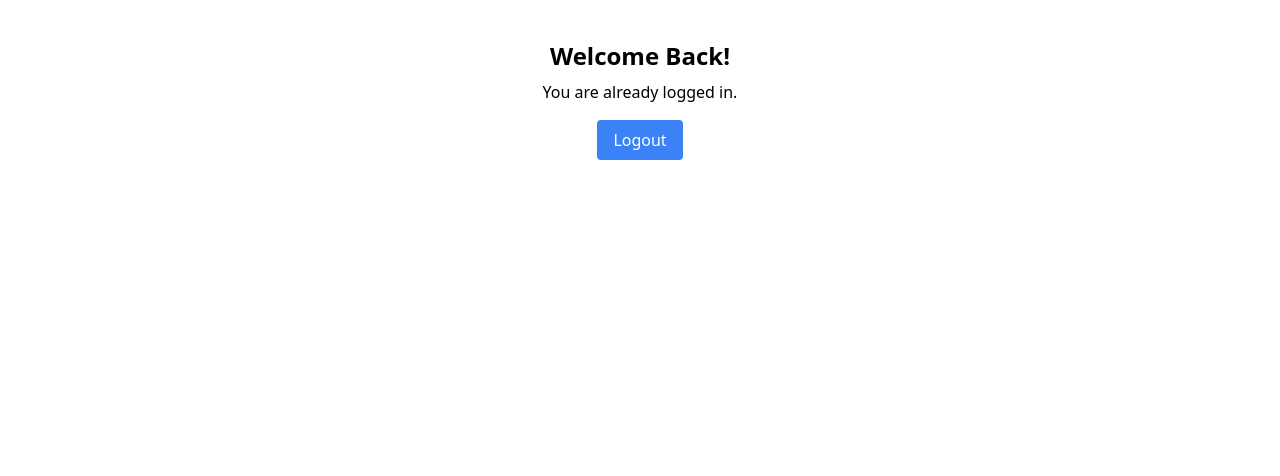
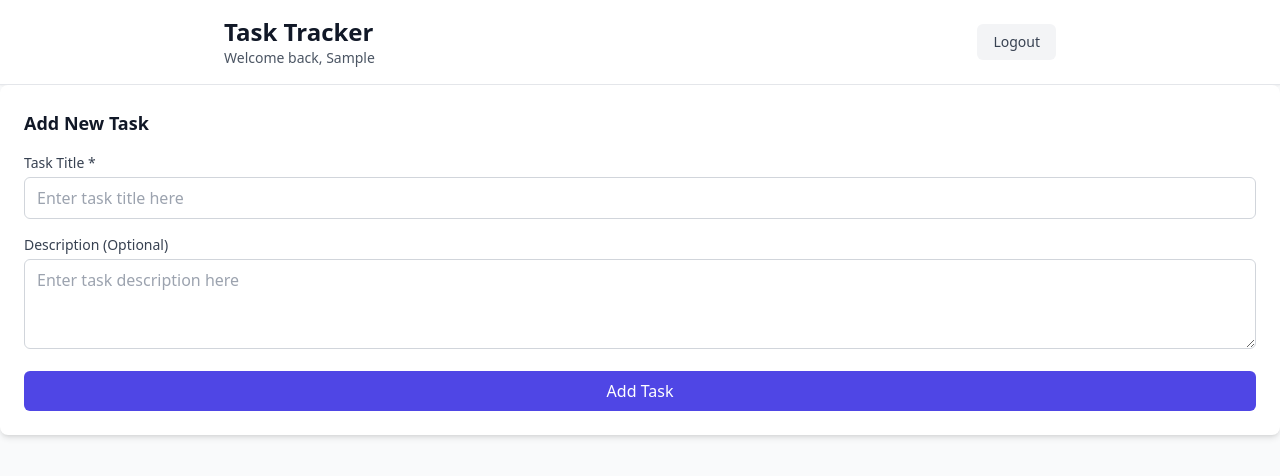
Before and after one commit to Arjunhg/task-tracker, a React (Create React App) app: page / in a window 1280 px wide. Both pictures are taken after typing "Sample" into the empty fields and a click on the button "Get Started". Shown: the top 476 px of the page. Built offline with nearby package versions, Linux system fonts and the light colour scheme.

Commit message:
feat(manager): implement task add functionality through Task Form

```diff
--- a/src/App.js
+++ b/src/App.js
@@ -1,6 +1,7 @@
 import { useEffect, useState } from "react";
 import Login from "./component/Login";
 import { getUser } from "./utility/localStorage";
+import Dashboard from "./component/Dashboard";
 
 
 function App() {
@@ -18,20 +19,15 @@ function App() {
     setIsAuth(true);
   }
 
+  const handleLogout = () => {
+    setIsAuth(false);
+  }
+
   return (
     <div>
       {
         isAuth ? (
-          <div className="text-center mt-10">
-            <h1 className="text-2xl font-bold">Welcome Back!</h1>
-            <p className="mt-2">You are already logged in.</p>
-            <button
-              className="mt-4 px-4 py-2 bg-blue-500 text-white rounded"
-              onClick={() => setIsAuth(false)}
-            >
-              Logout
-            </button>
-          </div>
+          <Dashboard onLogout={handleLogout}/>
         ) : (
           <Login onLogin={handleLogin}/>
         )
--- /dev/null
+++ b/src/component/Dashboard.js
@@ -0,0 +1,56 @@
+import { useEffect, useState } from "react";
+import { getUser, logoutUser } from "../utility/localStorage";
+import TaskForm from "./TaskForm";
+
+
+const Dashboard = ({onLogout}) => {
+
+    const [username, setUsername] = useState('');
+    const [task, setTask] = useState([]);
+
+    useEffect(() => {
+        const savedUsername = getUser();
+
+        setUsername(savedUsername || 'Guest');
+    },[]);
+
+    const handleLogout = () => {
+        logoutUser();
+        onLogout();
+    }
+
+    const handleAddTask = (newTask) => {
+        // task.push(newTask); //Mutate original array
+        setTask([...task, newTask]);
+        console.log('Task added:', newTask);
+    }
+
+    return (
+        <div className="min-h-screen bg-gray-50">
+            {/* Header */}
+            <header className="bg-white shadow-sm border-b">
+                <div className="max-w-4xl mx-auto px-4 sm:px-6 lg:px-8">
+                    <div className="flex justify-between items-center py-4">
+                        <div>
+                            <h1 className="text-2xl font-bold text-gray-900">Task Tracker</h1>
+                            <p className="text-sm text-gray-600">Welcome back, {username}</p>
+                        </div>
+                        <button
+                            onClick={handleLogout}
+                            className="px-4 py-2 text-sm font-medium text-gray-700 bg-gray-100 rounded-md hover:bg-gray-200 focus:outline-none focus:ring-2 focus:ring-gray-500 focus:ring-offset-2 transition-colors"
+                        >
+                            Logout
+                        </button>
+                    </div>
+                </div>
+            </header>
+
+            {/* Main */}
+            <main>
+                <TaskForm onAddTask={handleAddTask}/>
+            </main>
+        </div>
+    )
+}
+
+export default Dashboard;
--- /dev/null
+++ b/src/component/TaskForm.js
@@ -0,0 +1,91 @@
+import { useState } from "react";
+
+
+const TaskForm = ({onAddTask}) => {
+
+    const [title, setTitle] = useState('');
+    const [description, setDescription] = useState('');
+    const [error, setError] = useState('');
+
+    const handleSubmit = (e) => {
+        e.preventDefault();
+
+        if(!title.trim()) {
+            setError('Title is required');
+            return;
+        }
+
+        const newtask = {
+            id: Date.now(),
+            title: title.trim(),
+            description: description.trim() || 'No description provided',
+            completed: false,
+            createdAt: new Date().toISOString(),
+        }
+
+        onAddTask(newtask);
+
+        setTitle('');
+        setDescription('');
+        setError('');
+    }
+
+    return (
+        <div className="bg-white rounded-lg shadow-md p-6 mb-6">
+            <h3 className="text-lg font-semibold text-gray-900 mb-4">
+                Add New Task
+            </h3>
+
+            {/* Form */}
+            <form onSubmit={handleSubmit} className="space-y-4">
+                <div>
+                    <label htmlFor="title" className="block text-sm font-medium text-gray-700 mb-1">
+                        Task Title *
+                    </label>
+                    <input
+                        type="text"
+                        id="title"
+                        value={title}
+                        placeholder="Enter task title here"
+                        required
+                        onChange={(e) => {
+                            setTitle(e.target.value);
+                            setError('');
+                        }}
+                         className="w-full px-3 py-2 border border-gray-300 rounded-md focus:outline-none focus:ring-2 focus:ring-indigo-500 focus:border-indigo-500"
+                    />
+                </div>
+
+                <div>
+                    <label htmlFor="description" className="block text-sm font-medium text-gray-700 mb-1">
+                         Description (Optional)
+                    </label>
+                    <textarea
+                        type="text"
+                        id="description"
+                        value={description}
+                        rows="3"
+                        placeholder="Enter task description here"
+                        className="w-full px-3 py-2 border border-gray-300 rounded-md focus:outline-none focus:ring-2 focus:ring-indigo-500 focus:border-indigo-500"
+                        onChange={(e) => {
+                            setDescription(e.target.value);
+                            setError('');
+                        }}
+                    />
+                </div>
+
+                {
+                    error && (
+                        <p className="text-sm text-red-600">{error}</p>
+                    )
+                }
+
+                <button type='submit' className="w-full bg-indigo-600 text-white py-2 px-4 rounded-md hover:bg-indigo-700 focus:outline-none focus:ring-2 focus:ring-indigo-500 focus:ring-offset-2 transition-colors">
+                    Add Task
+                </button>
+            </form>
+        </div>
+    )
+}
+
+export default TaskForm;
--- a/src/utility/localStorage.js
+++ b/src/utility/localStorage.js
@@ -16,6 +16,14 @@ export const getFromLocalStorage = (key, defaultValue=null) => {
     }
 }
 
+export const removeFromLocalStorage = (key) => {
+    try {
+        localStorage.removeItem(key);
+    } catch (error) {
+        console.error('Error removing from localStorage:', error);
+    }
+}
+
 export const saveUser = (username) => {
     saveToLocalStorage('currentUser', username);
 }
@@ -23,3 +31,7 @@ export const saveUser = (username) => {
 export const getUser = () => {
     return getFromLocalStorage('currentUser', null);
 }
+
+export const logoutUser = () => {
+    removeFromLocalStorage('currentUser');
+}
```
